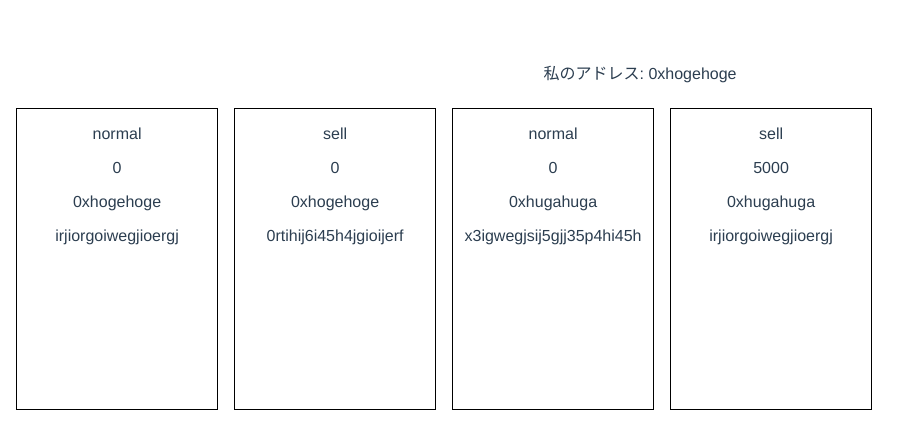
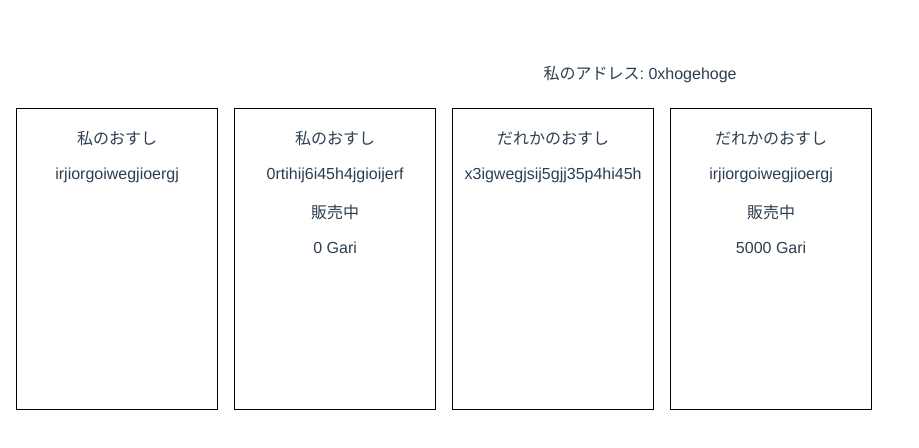
Before and after one commit to applicotsource/uniqys-kit-sushi-sample, a Vue app in the folder frontend/: page / in a window 1280 px wide. Shown: the top 448 px of the page, without its empty margins (0-919 px from the left). Built offline with nearby package versions, Linux system fonts and the light colour scheme.

Commit message:
表示を整えてみる

```diff
--- a/frontend/src/App.vue
+++ b/frontend/src/App.vue
@@ -3,10 +3,10 @@
     <p>私のアドレス: {{ myAddress }}</p>
     <div class="sushi-wrapper">
       <div class="sushi-box" v-for="sushi in sushiList" :key="sushi.id">
-        <p>{{ sushi.status }}</p>
-        <p>{{ sushi.price }}</p>
-        <p>{{ sushi.owner }}</p>
+        <p>{{ myAddress === sushi.owner ? '私のおすし' : 'だれかのおすし' }}</p>
         <p>{{ sushi.dna }}</p>
+        <p v-if="sushi.status === 'sell'">販売中</p>
+        <p v-if="sushi.status === 'sell'">{{ sushi.price }} Gari</p>
       </div>
     </div>
   </div>
```
